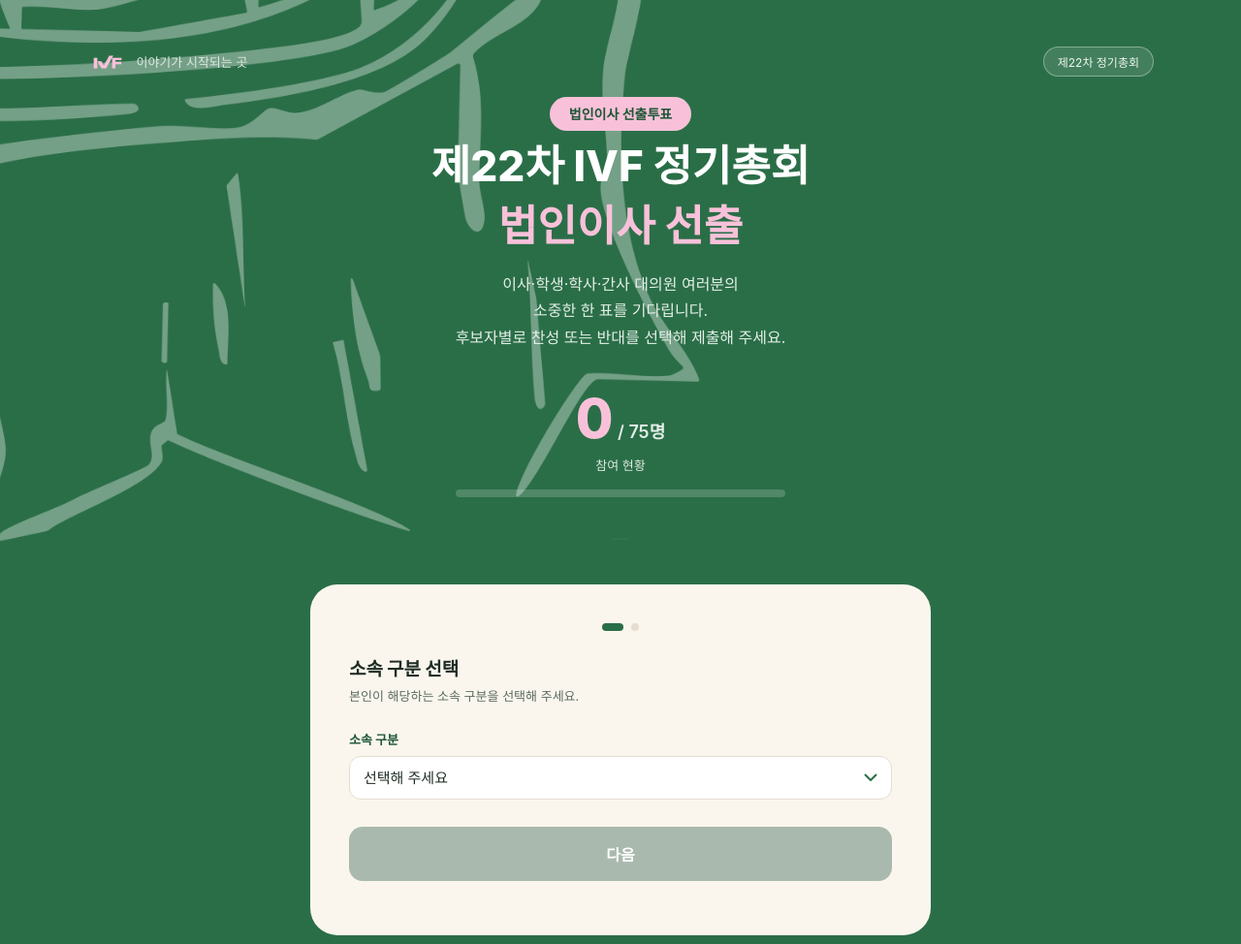
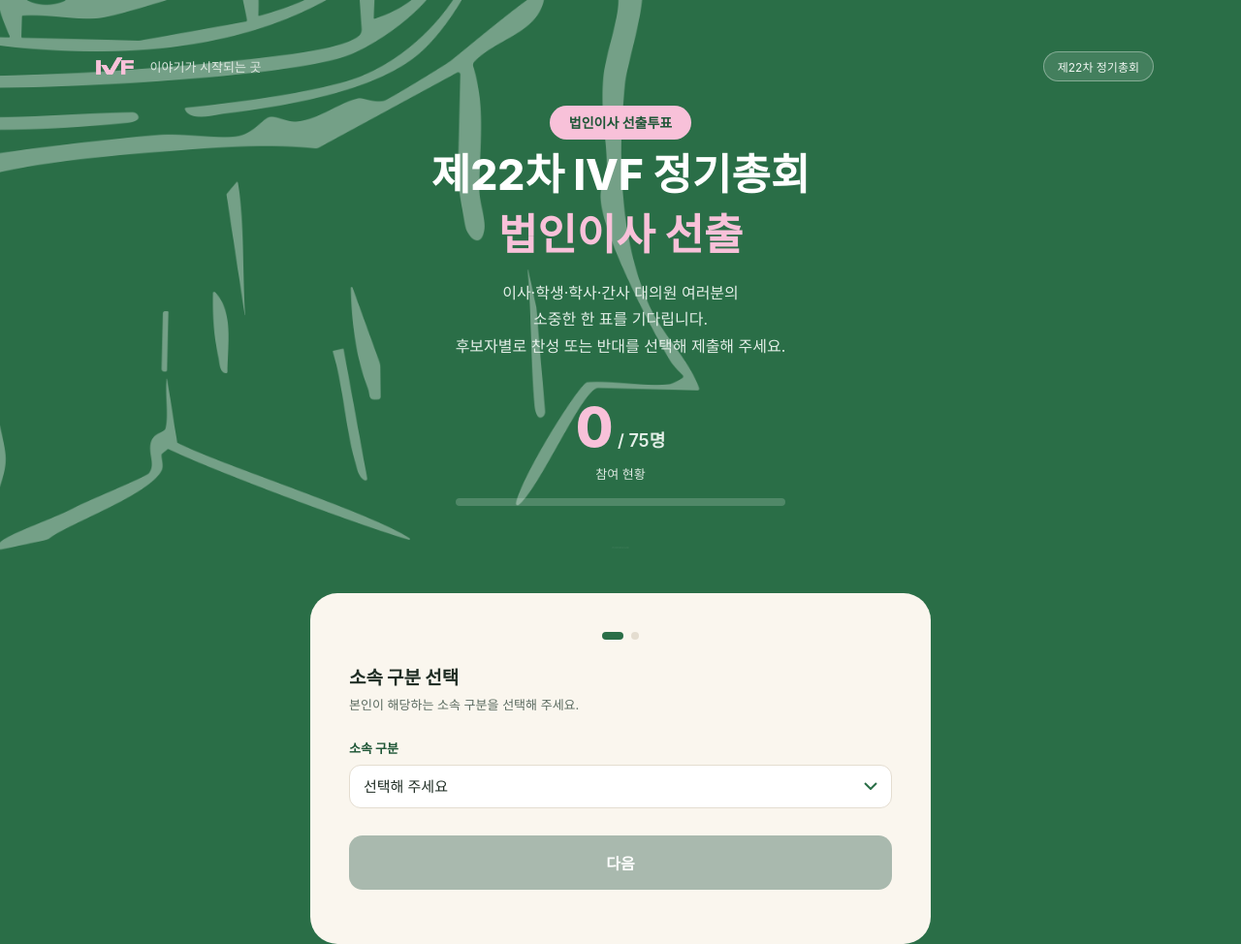
Before and after one commit to jeje-0/4, a website: page public/index.html in a window 1280 px wide. Shown: the whole page at 97% size. Drawn offline with Linux system fonts and the light colour scheme; no server answers.

Commit message:
Increase logo image height from 30px to 40px

```diff
--- a/public/index.html
+++ b/public/index.html
@@ -27,7 +27,7 @@
     padding:24px 24px 64px;color:#fff;position:relative;overflow:hidden;}
   .logo-row{display:flex;justify-content:space-between;align-items:center;margin-bottom:28px;position:relative;z-index:2;}
   .logo{display:flex;align-items:center;gap:8px;}
-  .logo-img{height:30px;width:auto;display:block;}
+  .logo-img{height:40px;width:auto;display:block;}
   .logo span{font-size:13px;color:#dfe9e2;}
   .badge-round{background:rgba(255,255,255,0.12);border:1px solid rgba(255,255,255,0.35);
     border-radius:999px;padding:6px 14px;font-size:12px;color:#f2f7f3;white-space:nowrap;}
```
